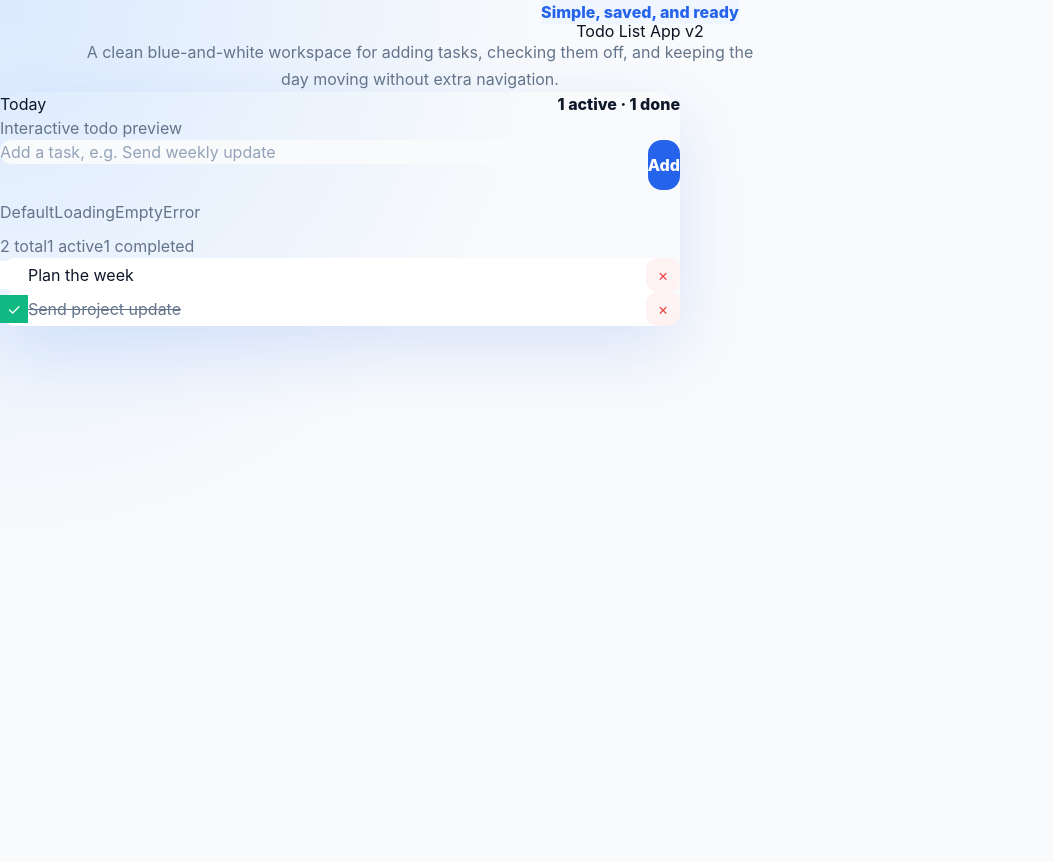
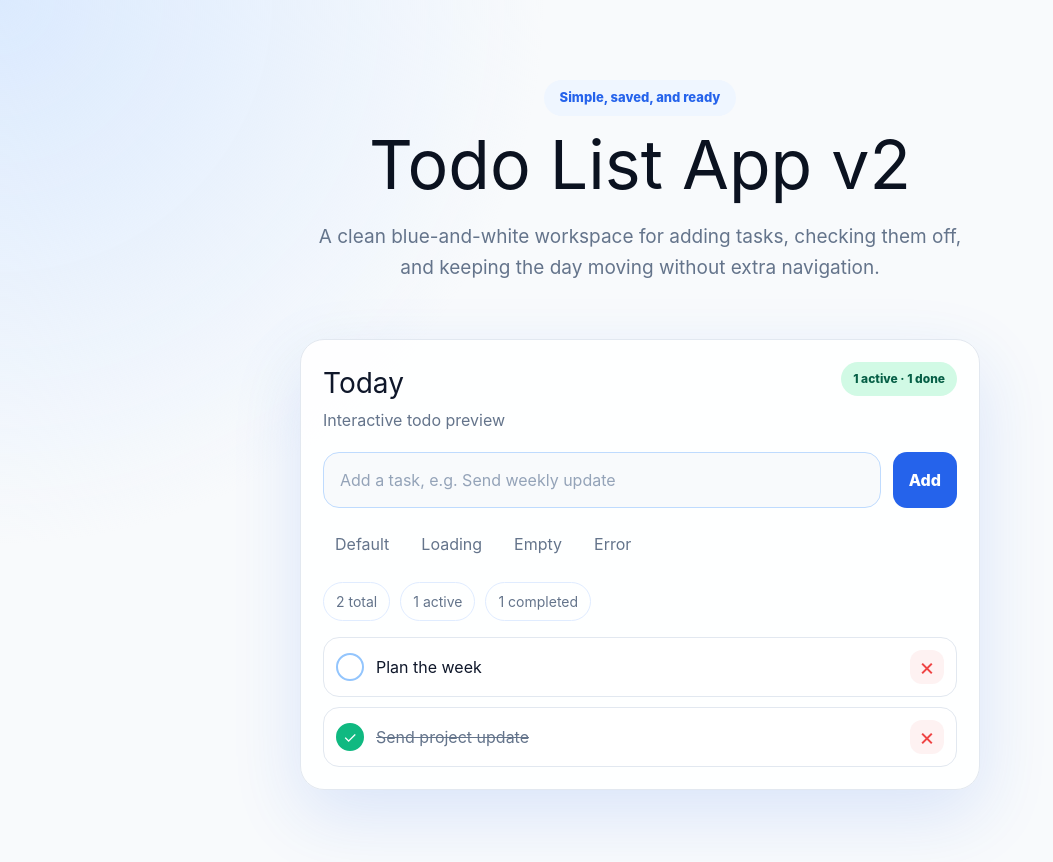
Before and after one commit to ThanhNV121097/project-0e8b79be, a Next.js app in the folder code/frontend/: page / in a window 1280 px wide. Shown: the top 862 px of the page, without its empty margins (0-1053 px from the left). Before the commit the page ends 800 px from the top, so only its background shows below. Built offline with nearby package versions, Linux system fonts and the light colour scheme.

Commit message:
fix(ui): scope todo design tokens locally

```diff
--- a/code/frontend/components/SinglePageTodoExperience.module.css
+++ b/code/frontend/components/SinglePageTodoExperience.module.css
@@ -1,4 +1,48 @@
 .shell {
+  --color-card-bg: rgba(255,255,255,.92);
+  --color-stat-bg: rgba(255,255,255,.72);
+  --color-success-text: #065F46;
+  --color-success-bg: #D1FAE5;
+  --color-warning-bg: #FEF3C7;
+  --color-warning-border: #FDE68A;
+  --color-warning-text: #92400E;
+  --color-danger-hover-bg: #FEE2E2;
+  --color-border-soft: #E0ECFF;
+  --color-primary-control: #93C5FD;
+  --space-1: 4px;
+  --space-2: 8px;
+  --space-3: 10px;
+  --space-4: 12px;
+  --space-5: 14px;
+  --space-6: 16px;
+  --space-7: 18px;
+  --space-8: 20px;
+  --space-9: 22px;
+  --space-10: 24px;
+  --space-11: 28px;
+  --space-12: 30px;
+  --space-13: 34px;
+  --space-14: 46px;
+  --space-17: 80px;
+  --space-sr: 1px;
+  --text-xs: 12px;
+  --text-sm: 13px;
+  --text-summary: 14px;
+  --text-lead: 19px;
+  --text-stat: 24px;
+  --text-app-title: 28px;
+  --text-hero-title: clamp(38px,6vw,68px);
+  --radius-xl: 18px;
+  --radius-2xl: 20px;
+  --radius-full: 999px;
+  --border-width: 1px;
+  --border-width-strong: 2px;
+  --shadow-lg: 0 14px 28px rgba(37,99,235,.24);
+  --duration-fast: .18s;
+  --duration-task: .22s;
+  --duration-loading: .8s;
+  --easing: ease;
+
   min-height: 100vh;
   padding: var(--space-13) var(--space-9) var(--space-17);
   background: radial-gradient(circle at top left, var(--color-primary-tint), transparent 34rem), var(--color-bg);
```
